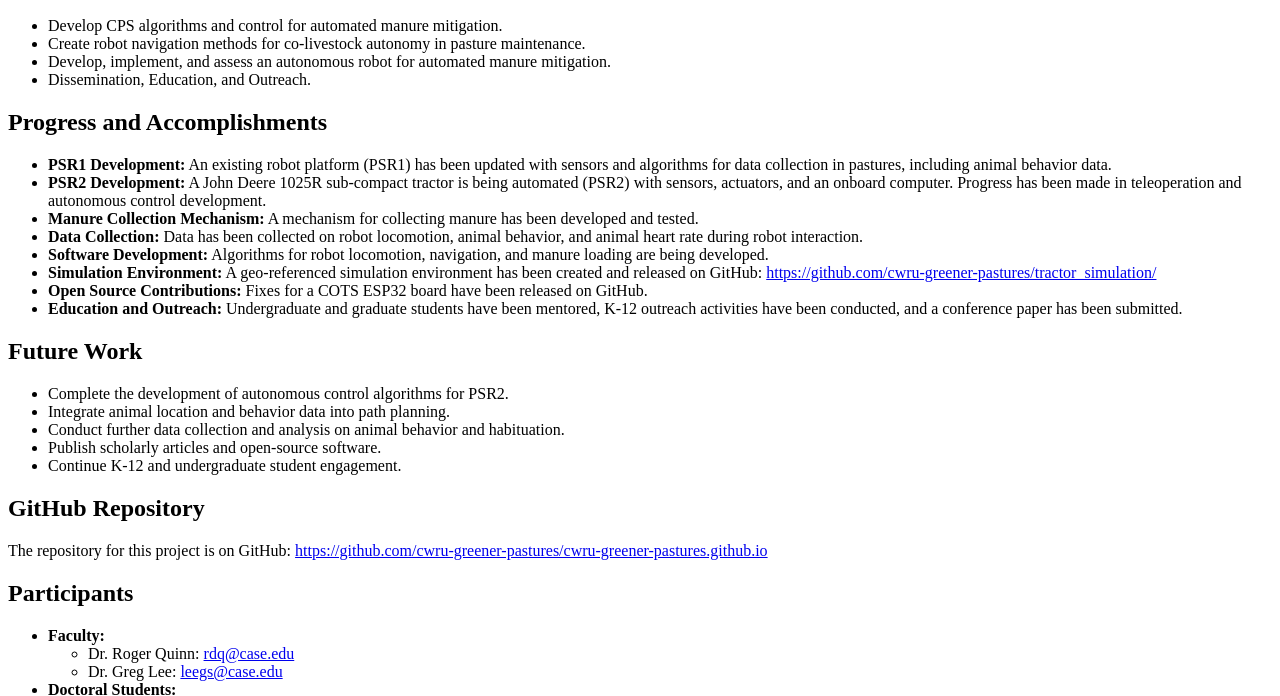
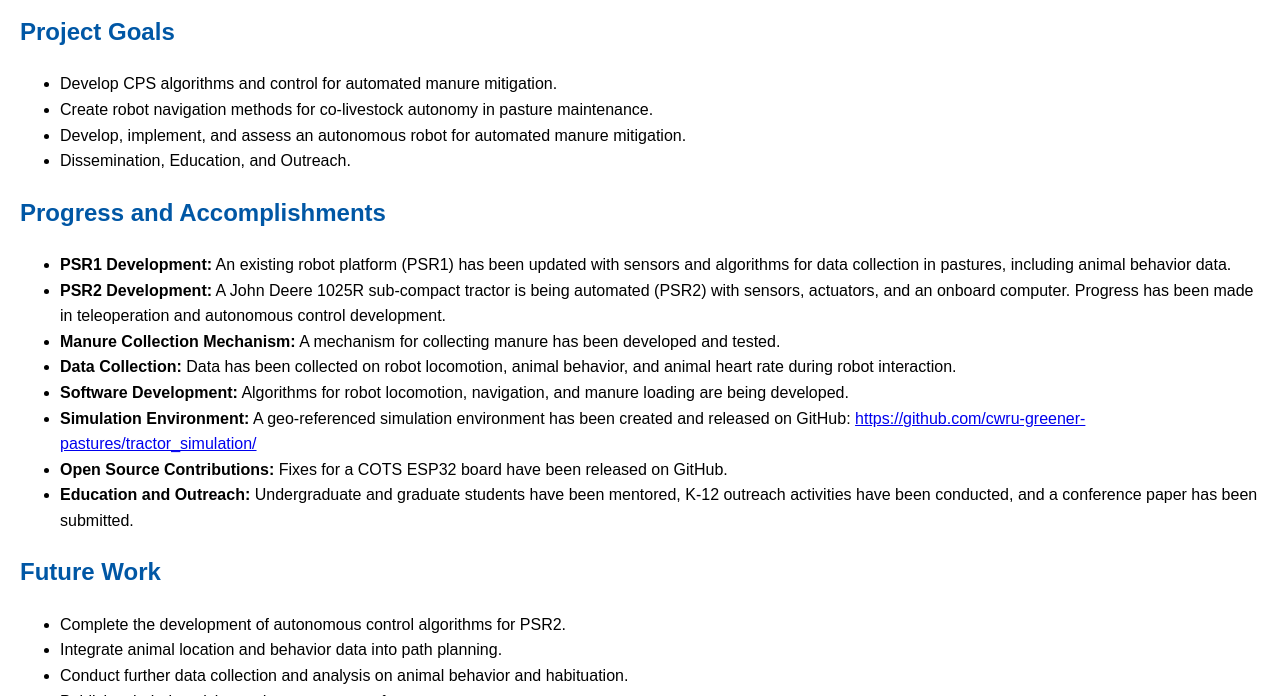
Before and after one commit to cwru-greener-pastures/cwru-greener-pastures.github.io, a plain HTML site: page index.html in a window 1280 px wide. Shown: the part 152-848 px from the top of the page. Drawn offline with Linux system fonts and the light colour scheme.

Commit message:
Update index.html
try new template

```diff
--- a/index.html
+++ b/index.html
@@ -1,7 +1,21 @@
+<!DOCTYPE html>
+<html lang="en">
 <head>
   <title>CWRU Greener Pastures Project</title>
+  <style>
+    /* Basic styling - you'll need to add more to match the exact look */
+    body {
+      font-family: sans-serif;
+      line-height: 1.6;
+      margin: 20px;
+    }
+    h1, h2 {
+      color: #0057a5; /* CWRU blue */
+    }
+  </style>
 </head>
 <body>
+  <div class="container">
     <h1>CWRU Greener Pastures Project</h1>
 
     <p>This is the website/repository for code and tools that accompany the Greener Pastures project, a collaborative effort between Case Western Reserve University (CWRU) and Virginia Tech. This project aims to develop an autonomous robot for manure management in pastures, with the goal of reducing environmental water contamination.</p>
@@ -68,5 +82,6 @@
       <li>Adams, I., Quinn, R., Lee, G., Kroeger, A., and Feuerbacher, E., Autonomous versus Manual Control of a Pasture Sanitation Robot, The 12th International Conference on Biomimetic and Biohybrid Systems (Living Machines 2023), July 2023. (Submitted)</li>
       <li>Arch, M. and Rowe, E., Greener Pastures: Pasture Sanitation Robot, CWRU Intersections Poster Session for Undergraduate Projects and Research, April 2024.</li>
     </ul>
-
+ </div>
 </body>
+</html>
```
Lines whose indentation alone changed are shown as unchanged.
